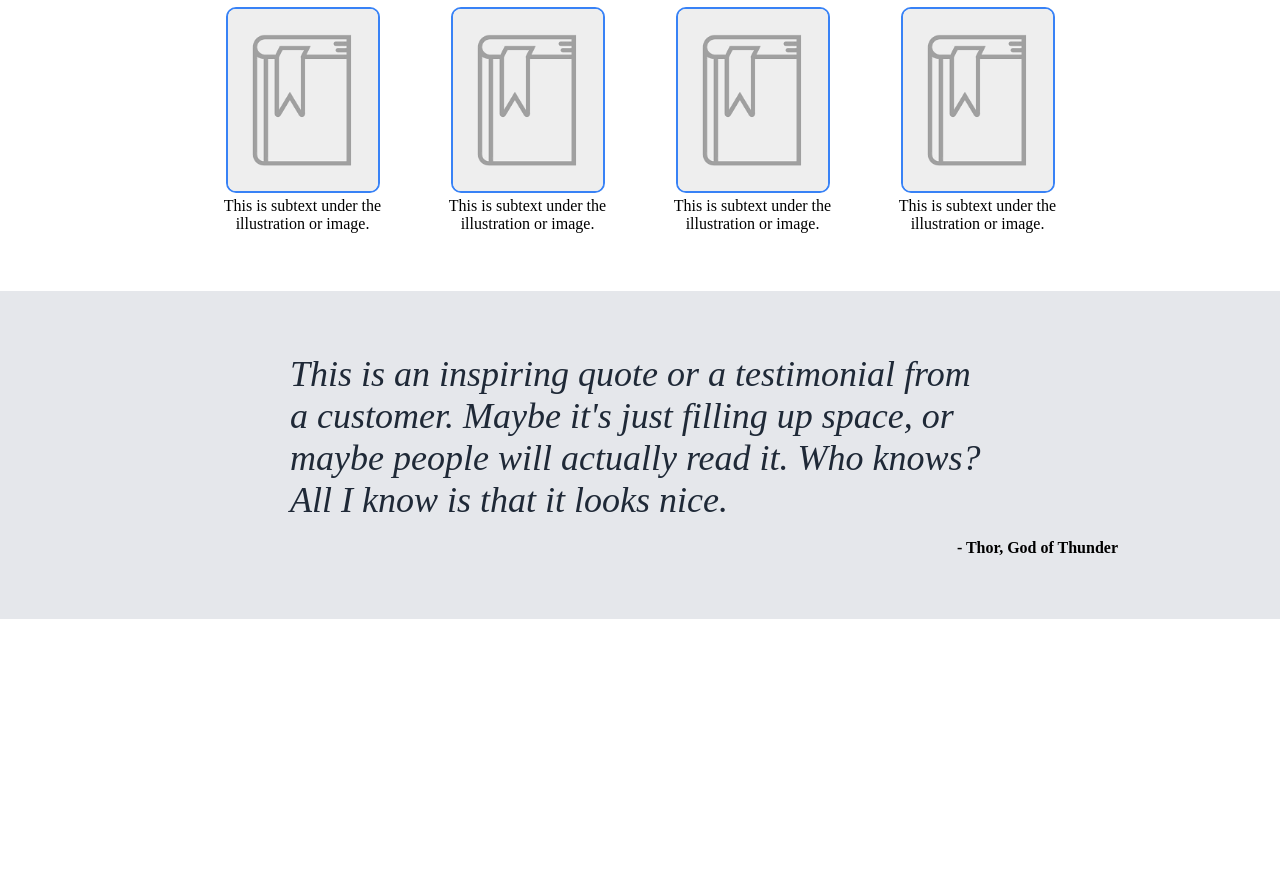
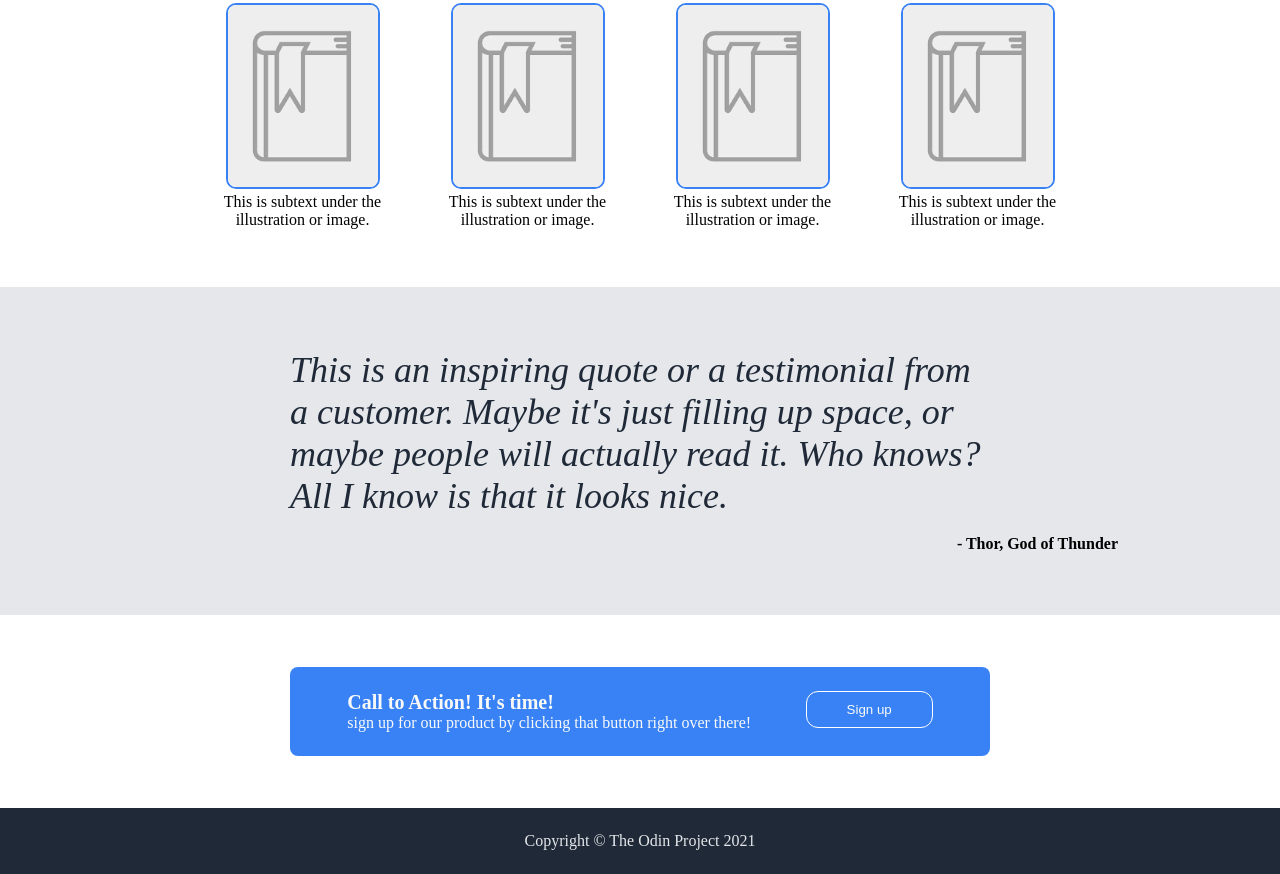
Before and after one commit to urumuladhora/odin_page_landing, a plain HTML site: page index.html in a window 1280 px wide. Shown: the part 496-1370 px from the top of the page. Before the commit the page ends 1115 px from the top, so only its background shows below. Drawn offline with Linux system fonts and the light colour scheme.

Commit message:
complete index.html and style.css, fix typo

```diff
--- a/index.html
+++ b/index.html
@@ -22,7 +22,7 @@
             <div class="hero-subtext">This website has some subtext that goes under the main title. It's a smaller font and the color is of lower contrast.</div>
             <button>Sign Up</button>
         </div>
-        <img src="./images/placeholder.jpg" alt="Placeholder image" width="300px" height="150px">
+        <img src="./images/placeholder.jpg" alt="Placeholder image" width="400px" height="150px">
     </div>
 
     <div class="information-container">
@@ -53,5 +53,25 @@
         </div>
         <div class="author"> - Thor, God of Thunder </div>
     </div>
+
+    <div class="banner-container">
+        <div class="banner">
+        <div class="left">
+            <div class="banner-title">
+                Call to Action! It's time!
+            </div>
+            <div class="banner-subtext">
+                sign up for our product by clicking that button right over there!
+            </div>
+        </div>
+        <div class="right">
+            <button class="banner-button">Sign up</button>
+        </div>
+        </div>
+    </div>
+
+    <div class="footer">
+        Copyright &#169 The Odin Project 2021
+    </div>
 </body>
 </html>
--- a/style.css
+++ b/style.css
@@ -54,7 +54,7 @@ button {
     color: #f9faf8;
     border-radius: 12px;
     padding: 10px 40px;
-    border-color: #3882f6;
+    border: none;
 
 }
 
@@ -102,3 +102,39 @@ button {
     font-size: medium;
     font-weight: bold;
 }
+
+.banner-container {
+    padding: 52px;
+    width: 700px;
+    margin: auto;
+}
+.banner {
+    display: flex;
+    background-color: #3882f6;
+    justify-content: space-around;
+    border-radius: 8px;
+    padding: 24px 30px;
+}
+
+.banner-button {
+    border: 1px solid white;
+}
+.banner-title {
+    color: #f9faf8;
+    font-size: 20px;
+    font-weight: bold;
+}
+.banner-subtext {
+    color: #f9faf8;
+}
+
+.footer {
+    display: flex;
+    justify-content: center;
+    align-items: center;
+    padding: 24px;
+    background-color: #1f2937;
+    color: #e5e7eb;
+    margin-top: auto;
+
+}
```
